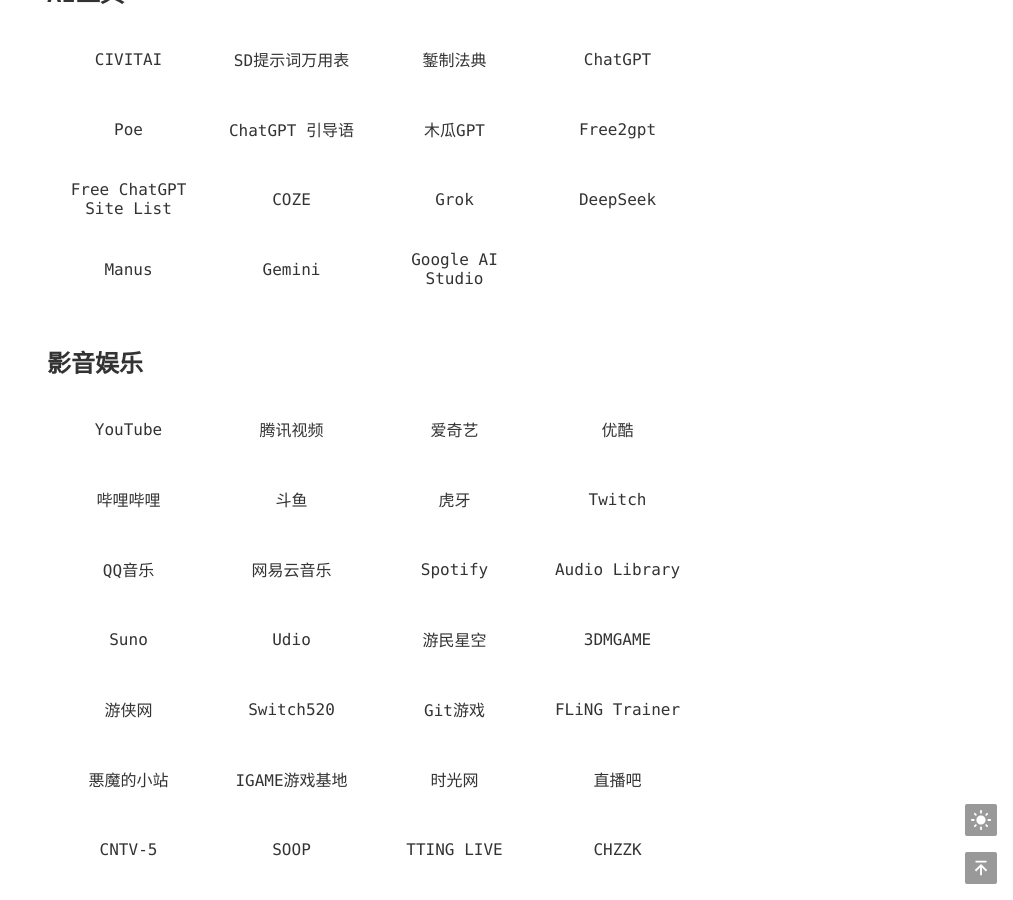
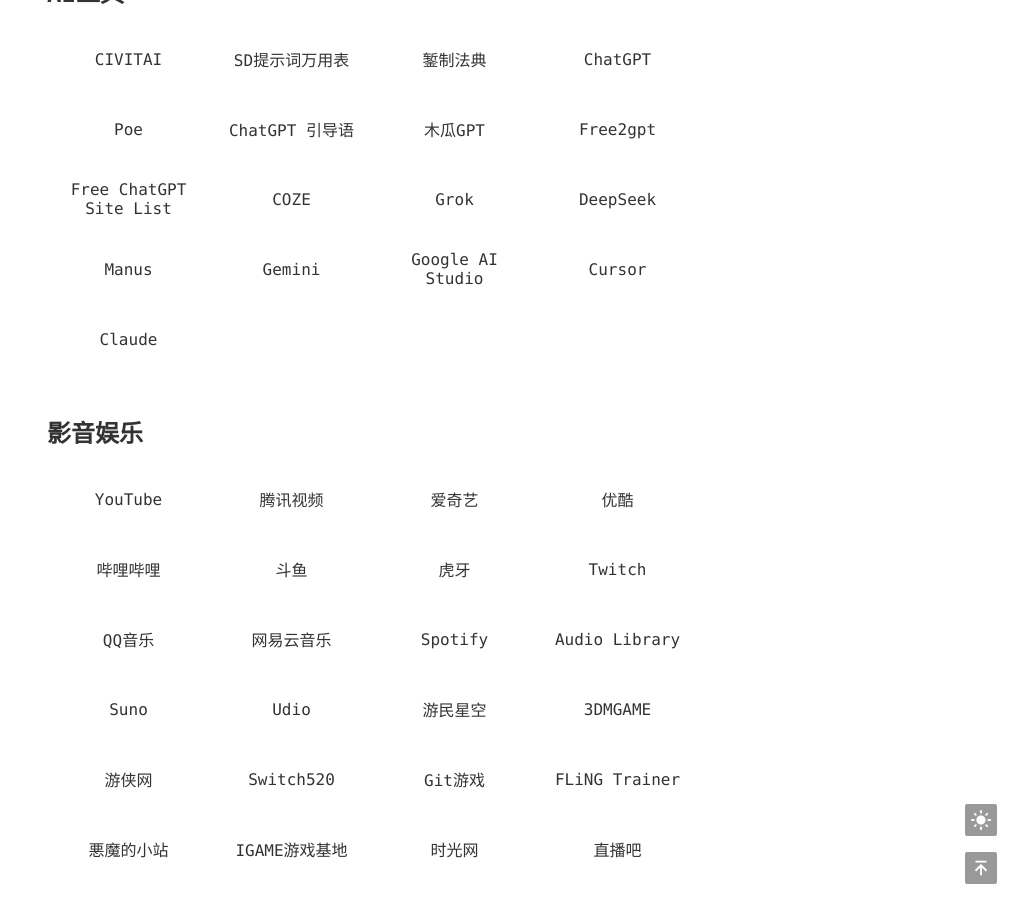
Before and after one commit to admans/admans.github.io, a Jekyll site: the page built from pages/navi.html, in a window 1280 px wide and 900 px high, scrolled down 592 px. Shown: the whole window, without its empty margins (267-1280 px from the left). Built offline with Jekyll 4.4.1, drawn with Linux system fonts in a browser that asks for light colours.

Commit message:
Update navi.html

```diff
--- a/pages/navi.html
+++ b/pages/navi.html
@@ -212,6 +212,12 @@ title: 导航
                 </a>
                 <a class="link-item" data-search="Google AI Studio" href="#" target="_blank">
                     <div class="link-name">Google AI Studio</div>
+                </a>
+                <a class="link-item" data-search="Cursor" href="#" target="_blank">
+                    <div class="link-name">Cursor</div>
+                </a>
+                <a class="link-item" data-search="Claude" href="#" target="_blank">
+                    <div class="link-name">Claude</div>
                 </a>
             </div>
         </section>
@@ -768,7 +774,9 @@ title: 导航
             "DeepSeek": "https://chat.deepseek.com/",
             "Manus": "https://manus.im/",
             "Gemini": "https://gemini.google.com/",
-            "Google AI Studio": "https://aistudio.google.com/"
+            "Google AI Studio": "https://aistudio.google.com/",
+            "Cursor": "https://cursor.com/cn",
+            "Claude": "https://claude.ai/"
         };
 
         // 用于存储增强后的链接数据（包含拼音、首字母、网址）
```
